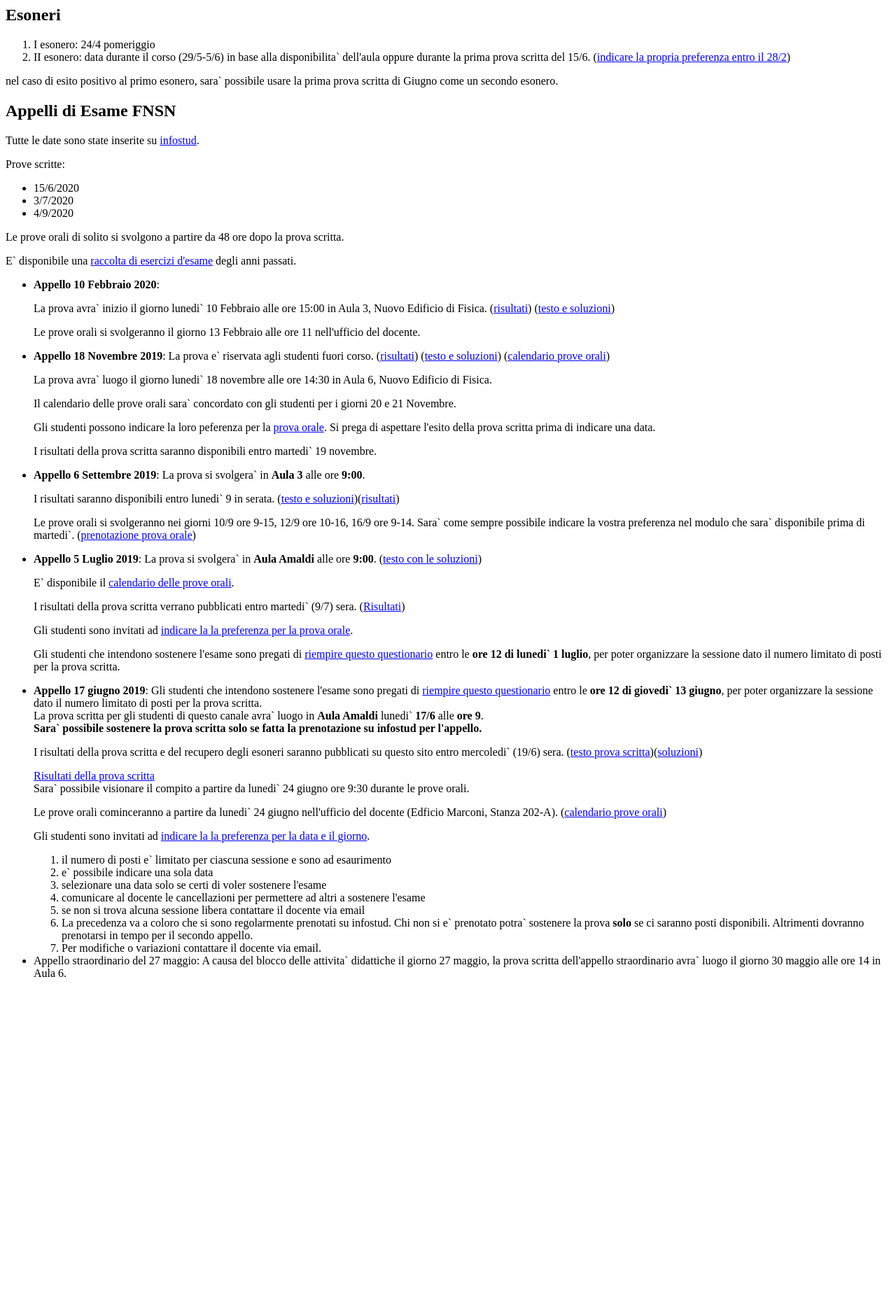
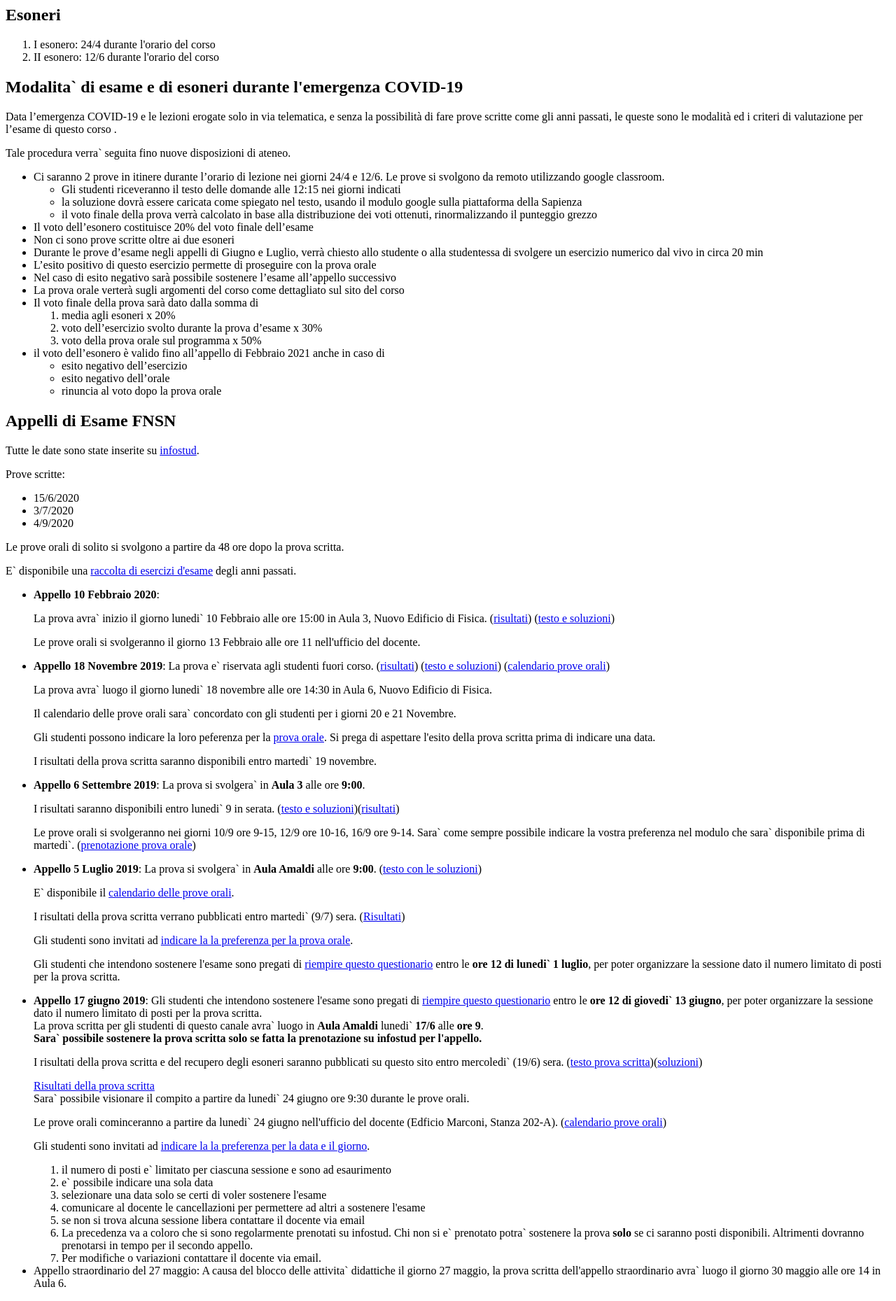
Before and after one commit to rahatlou/FNSN, a PHP site: page /content.php in a window 1280 px wide. Shown: the whole page at 70% size. Before the commit the page ends 1396 px from the top, so only its background shows below. Run offline with PHP 8.4, Linux system fonts and the light colour scheme.

Commit message:
aggiunte le modalita` di esame

```diff
--- a/esami/content.php
+++ b/esami/content.php
@@ -6,14 +6,49 @@
 		<div class="entry">
 			<h2 class="title">Esoneri</h2>
 			<ol>
-			  <li>I esonero: 24/4 pomeriggio</li>
-				<li>II esonero: data durante il corso (29/5-5/6) in base alla disponibilita`
-					 dell'aula oppure durante la prima prova scritta del 15/6.
-					 (<a href="https://docs.google.com/forms/d/e/1FAIpQLSc_DCHHnZTtHnKgoQg0rzZG4dVVuNzsmBeWx2bF_tcBAXgSUw/viewform">indicare la propria preferenza entro il 28/2</a>)
-				 </li>
+			  <li>I esonero: 24/4 durante l'orario del corso</li>
+				<li>II esonero: 12/6 durante l'orario del corso</li>
 			</ol>
-			<p>nel caso di esito positivo al primo esonero, sara` possibile usare
-				la prima prova scritta di Giugno come un secondo esonero.</p>
+
+			<h2 class="title">Modalita` di esame e di esoneri durante l'emergenza COVID-19</h2>
+			<p>Data l’emergenza COVID-19 e le lezioni erogate solo in via telematica, e senza la possibilità di fare prove scritte come gli anni passati, le queste sono le modalità ed i criteri di valutazione per l’esame di questo corso .</p>
+
+			<p>Tale procedura verra` seguita fino nuove disposizioni di ateneo.</p>
+
+		<ul>
+			<li> Ci saranno 2 prove in itinere durante l’orario di lezione nei giorni 24/4 e 12/6.
+				Le prove si svolgono da remoto utilizzando google classroom.</li>
+			<ul>
+			<li> Gli studenti riceveranno il testo delle domande alle 12:15 nei
+			giorni indicati</li>
+			<li> la soluzione dovrà essere caricata come spiegato nel testo,
+			usando il modulo google sulla piattaforma della Sapienza </li>
+			<li> il voto finale della prova verrà calcolato in base alla
+			distribuzione dei voti ottenuti, rinormalizzando il
+			punteggio grezzo</li>
+		</ul>
+			<li> Il voto dell’esonero costituisce 20% del voto finale dell’esame</li>
+			<li> Non ci sono prove scritte oltre ai due esoneri</li>
+			<li> Durante le prove d’esame negli appelli di Giugno e Luglio, verrà
+			chiesto allo studente o alla studentessa di svolgere un esercizio
+			numerico dal vivo in circa 20 min</li>
+			<li> L’esito positivo di questo esercizio permette di proseguire con la prova orale</li>
+			<li> Nel caso di esito negativo sarà possibile sostenere l’esame all’appello successivo</li>
+			<li> La prova orale verterà sugli argomenti del corso come dettagliato sul sito del corso</li>
+			<li> Il voto finale della prova sarà dato dalla somma di</li>
+			<ol>
+			<li> media agli esoneri x 20%</li>
+			<li> voto dell’esercizio svolto durante la prova d’esame x 30%</li>
+			<li> voto della prova orale sul programma x 50%</li>
+		</ol>
+			<li> il voto dell’esonero è valido fino all’appello di Febbraio 2021 anche in caso di</li>
+			<ul>
+			<li> esito negativo dell’esercizio</li>
+			<li> esito negativo dell’orale</li>
+			<li> rinuncia al voto dopo la prova orale</li>
+		  </ul>
+		</ul>
+
 
 <?php /*
 		  <p>
```
